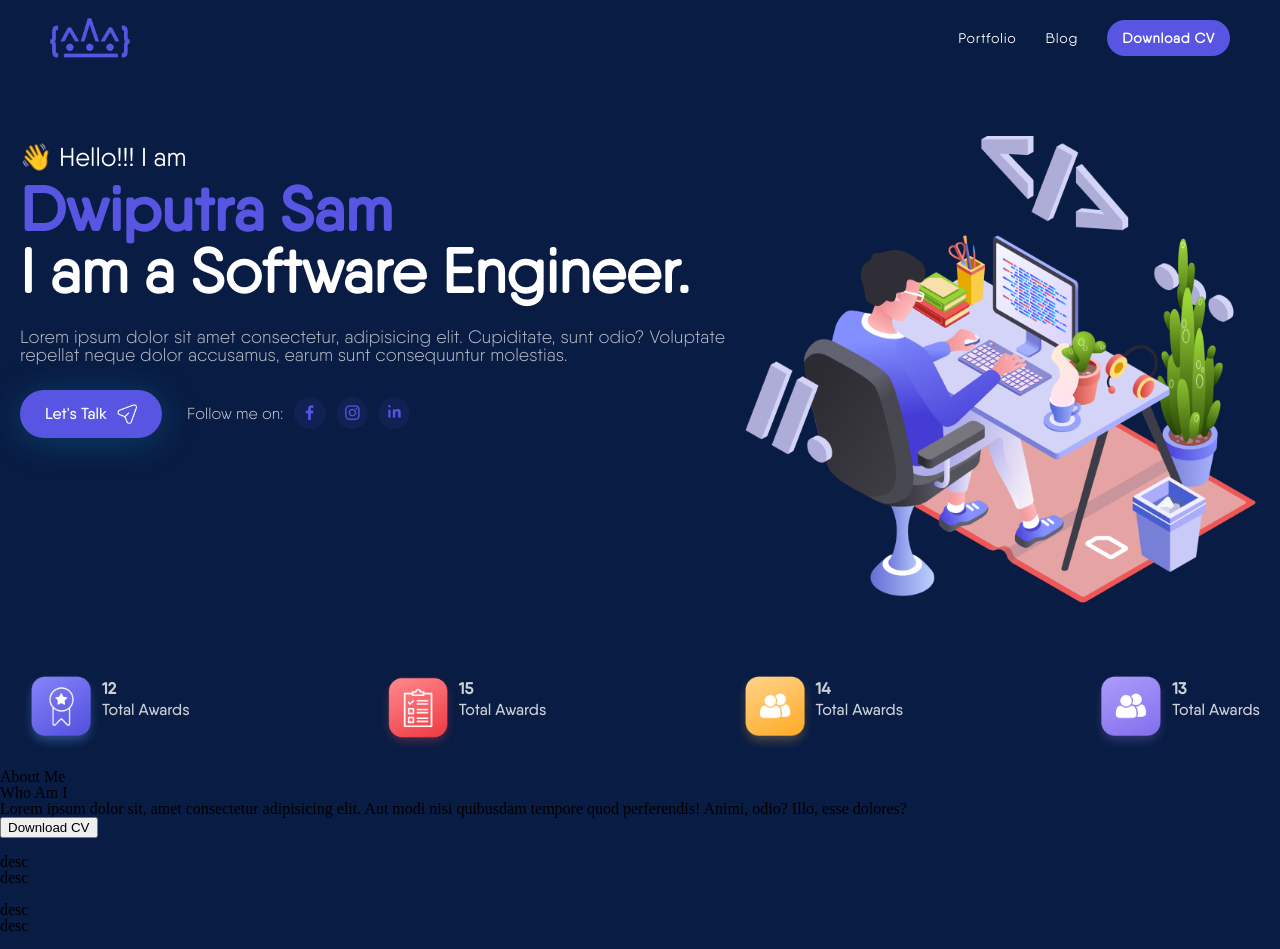
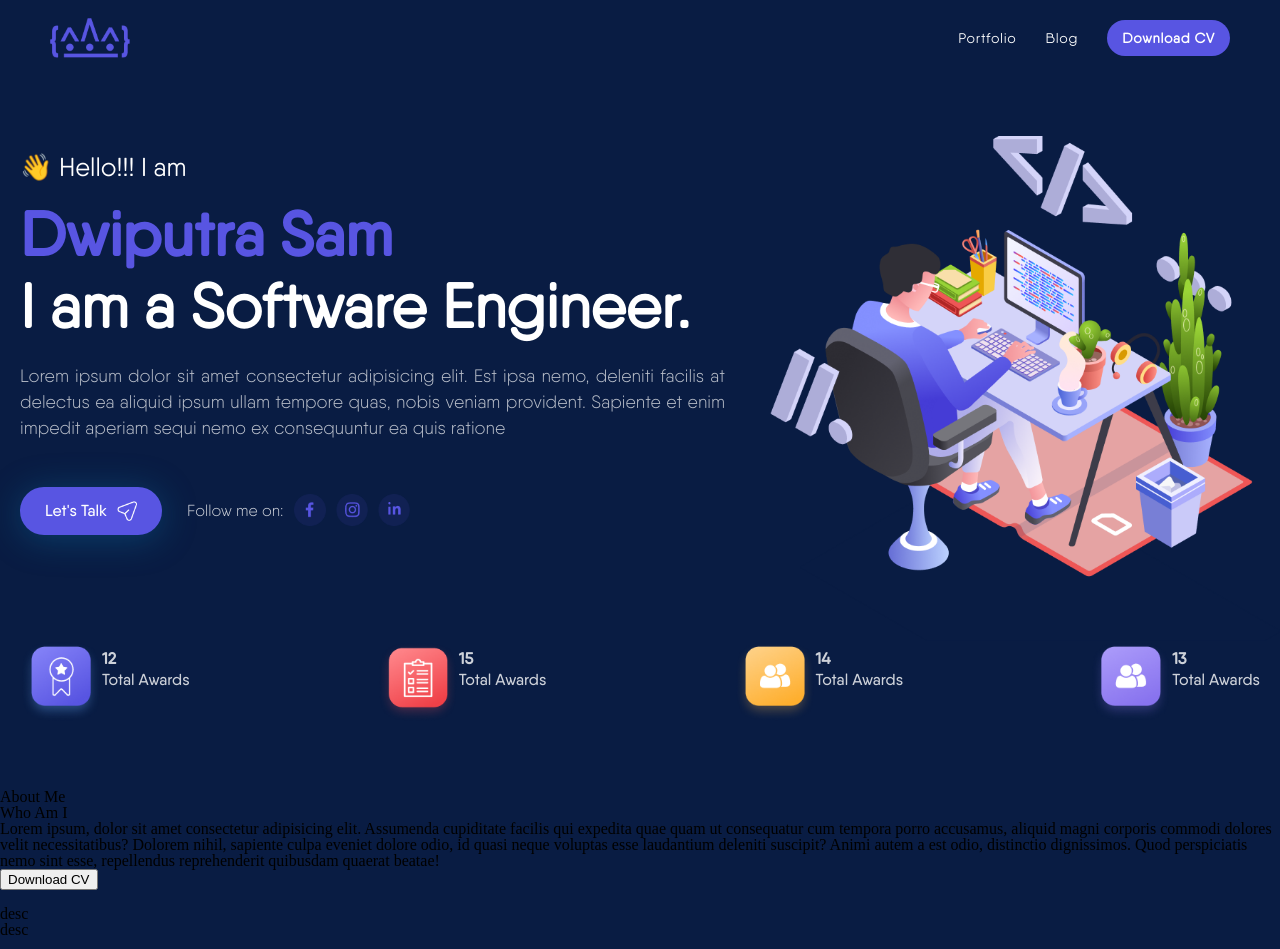
Before and after one commit to samdyra/living-legacy, a React (Vite) app: page / in a window 1280 px wide. Shown: the top 949 px of the page. Built offline with nearby package versions, Linux system fonts and the light colour scheme.

Commit message:
home enhancement

```diff
--- a/src/Pages/Home/Components/Description/index.jsx
+++ b/src/Pages/Home/Components/Description/index.jsx
@@ -12,9 +12,13 @@ const Description = () => {
           <h3>About Me</h3>
           <h1>Who Am I</h1>
           <p>
-            Lorem ipsum dolor sit, amet consectetur adipisicing elit. Aut modi
-            nisi quibusdam tempore quod perferendis! Animi, odio? Illo, esse
-            dolores?
+            Lorem ipsum, dolor sit amet consectetur adipisicing elit. Assumenda
+            cupiditate facilis qui expedita quae quam ut consequatur cum tempora
+            porro accusamus, aliquid magni corporis commodi dolores velit
+            necessitatibus? Dolorem nihil, sapiente culpa eveniet dolore odio,
+            id quasi neque voluptas esse laudantium deleniti suscipit? Animi
+            autem a est odio, distinctio dignissimos. Quod perspiciatis nemo
+            sint esse, repellendus reprehenderit quibusdam quaerat beatae!
           </p>
           <button>Download CV</button>
         </div>
--- a/src/Pages/Home/Components/Description/style.module.scss
+++ b/src/Pages/Home/Components/Description/style.module.scss
@@ -0,0 +1,5 @@
+.container {
+  max-width: 1280px;
+  margin-inline: auto;
+  margin-top: 50px;
+}
--- a/src/Pages/Home/Components/Header/index.jsx
+++ b/src/Pages/Home/Components/Header/index.jsx
@@ -24,9 +24,10 @@ const Header = () => {
           <h1>Dwiputra Sam</h1>
           <h2>I am a Software Engineer.</h2>
           <p>
-            Lorem ipsum dolor sit amet consectetur, adipisicing elit.
-            Cupiditate, sunt odio? Voluptate repellat neque dolor accusamus,
-            earum sunt consequuntur molestias.
+            Lorem ipsum dolor sit amet consectetur adipisicing elit. Est ipsa
+            nemo, deleniti facilis at delectus ea aliquid ipsum ullam tempore
+            quas, nobis veniam provident. Sapiente et enim impedit aperiam sequi
+            nemo ex consequuntur ea quis ratione
           </p>
           <div className={connectContainer}>
             <div className={letstalk}>
--- a/src/Pages/Home/Components/Header/style.module.scss
+++ b/src/Pages/Home/Components/Header/style.module.scss
@@ -23,6 +23,8 @@
   line-height: 42px;
   color: #ffffff;
   font-family: qanelasRegular;
+  margin-bottom: 15px;
+  margin-top: 10px;
 }
 
 .desc h1 {
@@ -31,6 +33,7 @@
   font-size: 62px;
   color: #5855e2;
   font-family: qanelasMedium;
+  margin-bottom: 10px;
 }
 
 .desc h2 {
@@ -50,6 +53,7 @@
   color: rgba(255, 255, 255, 0.719);
   margin-top: 26px;
   width: 705px;
+  line-height: 26px;
 }
 
 .letstalk {
@@ -82,7 +86,7 @@
 
 .connectContainer {
   display: flex;
-  margin-top: 26px;
+  margin-top: 46px;
 }
 
 .connectContainer h6 {
@@ -107,8 +111,8 @@
 }
 
 .onboardingLogo {
-  width: 540px;
-  height: 535px;
+  width: 510px;
+  height: 505px;
 }
 
 .skillsContainer {
```
